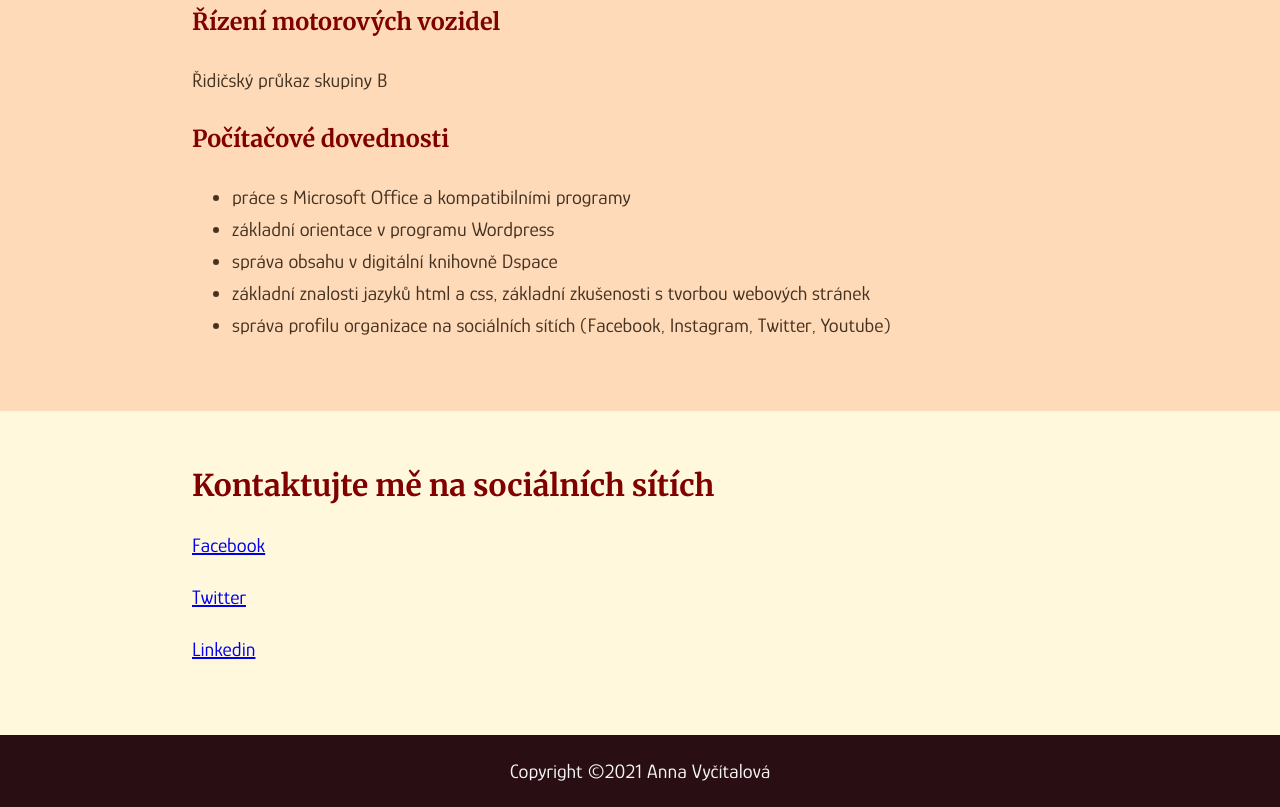
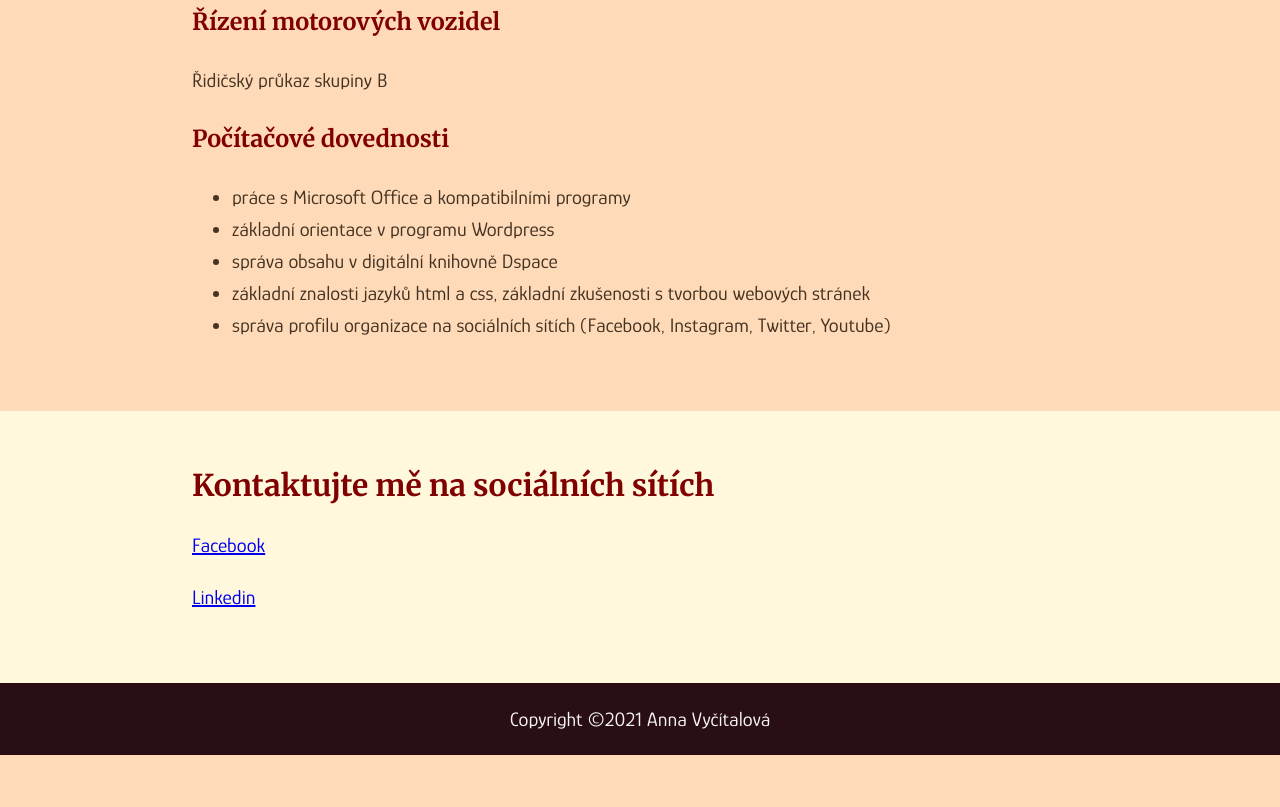
Before and after one commit to vycitalovaa/first_task, a plain HTML site: page index.html in a window 1280 px wide. Shown: the part 2515-3322 px from the top of the page. After the commit the page ends 3270 px from the top, so only its background shows below. Drawn offline with Linux system fonts and the light colour scheme.

Commit message:
uprava sociálních sítí

```diff
--- a/index.html
+++ b/index.html
@@ -142,7 +142,6 @@
 <section class="site">
     <h2>Kontaktujte mě na sociálních sítích </h2>
     <p><a href="https://www.facebook.com/pipi.dlouhapuncocha.315">Facebook</a></p>
-    <p><a href="https://twitter.com/AnnaVycitalova">Twitter</a></p>
     <p><a href="https://www.linkedin.com/in/anna-vy%C4%8D%C3%ADtalov%C3%A1-2249a4168/">Linkedin</a></p>
 </section>
 <footer class="paticka"> Copyright ©2021 Anna Vyčítalová</footer>
```
